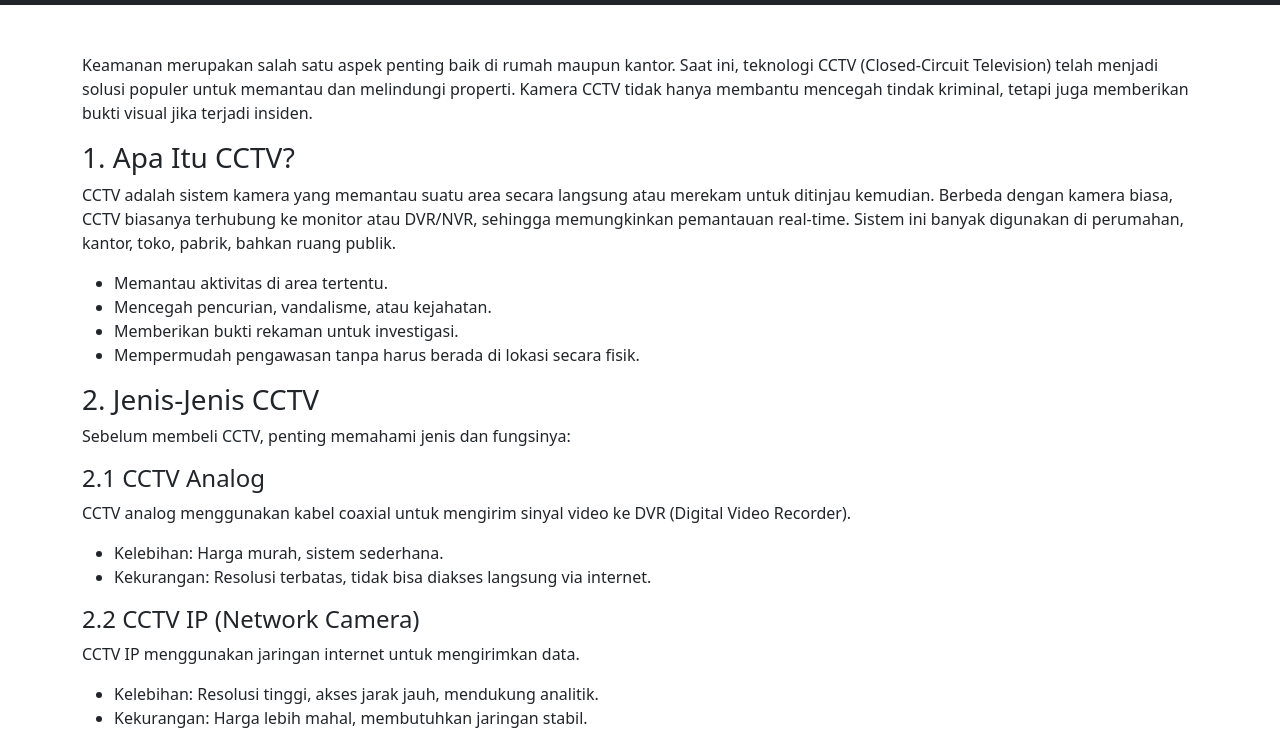
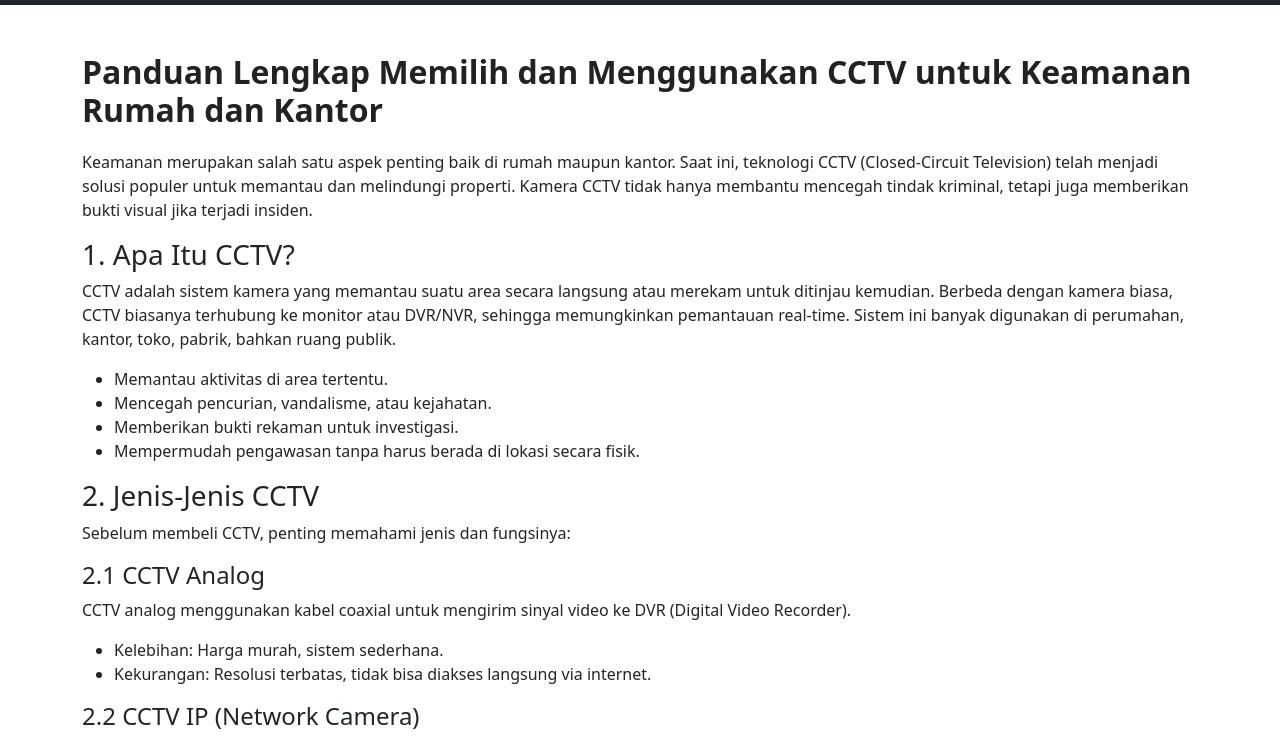
Before and after one commit to IWAYANSUTIAWAN/icorenetwork, a plain HTML site: page artikel-cctv.html in a window 1280 px wide. Shown: the part 51-787 px from the top of the page. Drawn offline with nearby package versions, Linux system fonts and the light colour scheme.

Commit message:
Update artikel-cctv.html

```diff
--- a/artikel-cctv.html
+++ b/artikel-cctv.html
@@ -23,6 +23,7 @@
 
   <!-- Artikel -->
   <div class="container py-5">
+     <h2 class="article-header">Panduan Lengkap Memilih dan Menggunakan CCTV untuk Keamanan Rumah dan Kantor</h2>
     <p>Keamanan merupakan salah satu aspek penting baik di rumah maupun kantor. Saat ini, teknologi CCTV (Closed-Circuit Television) telah menjadi solusi populer untuk memantau dan melindungi properti. Kamera CCTV tidak hanya membantu mencegah tindak kriminal, tetapi juga memberikan bukti visual jika terjadi insiden.</p>
 
         <h3>1. Apa Itu CCTV?</h3>
```
